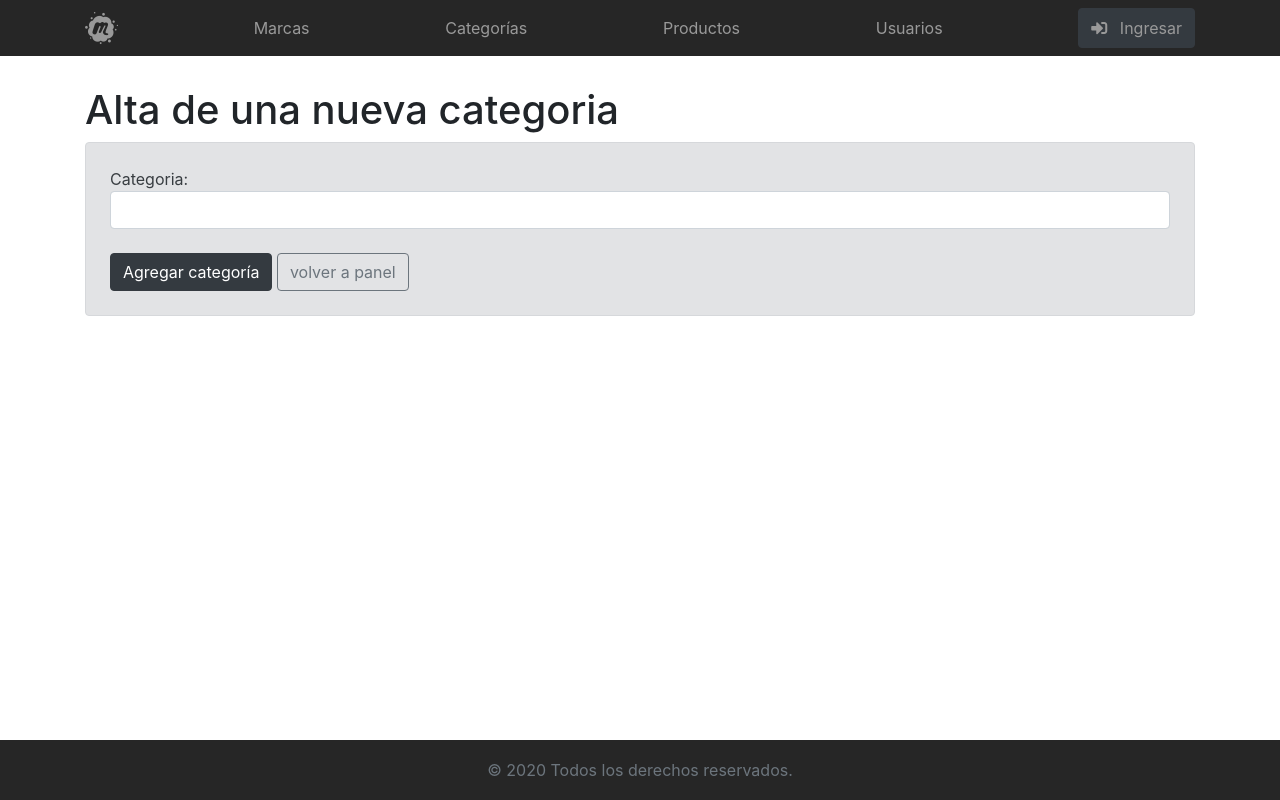
After one commit to exegeses/cursoPHPTarde, a PHP site: page /formAgregarCategoria.php in a window 1280 px wide. The commit adds this page. Run offline with PHP 8.4, Linux system fonts and the light colour scheme; some libraries are stand-ins or nearby versions.

Commit message:
tarea!!!!

```diff
--- a/sistema/adminCategorias.php
+++ b/sistema/adminCategorias.php
@@ -20,7 +20,7 @@
                     <th>id</th>
                     <th>Categoría</th>
                     <th colspan="2">
-                        <a href="" class="btn btn-dark">
+                        <a href="formAgregarCategoria.php" class="btn btn-dark">
                             Agregar
                         </a>
                     </th>
--- a/sistema/adminProductos.php
+++ b/sistema/adminProductos.php
@@ -37,8 +37,8 @@
                 <tr>
                     <td><?= $producto['prdNombre'] ?></td>
                     <td><?= $producto['prdPrecio'] ?></td>
-                    <td><?= $producto['idMarca'] ?></td>
-                    <td><?= $producto['idCategoria'] ?></td>
+                    <td><?= $producto['mkNombre'] ?></td>
+                    <td><?= $producto['catNombre'] ?></td>
                     <td><?= $producto['prdPresentacion'] ?></td>
                     <td><img src="productos/<?= $producto['prdImagen'] ?>" class="img-thumbnail"></td>
                     <td>
--- /dev/null
+++ b/sistema/formAgregarCategoria.php
@@ -0,0 +1,27 @@
+<?php
+    #require 'config/config.php';
+	include 'includes/header.html';
+	include 'includes/nav.php';
+?>
+
+    <main class="container">
+        <h1>Alta de una nueva categoria</h1>
+
+        <div class="alert alert-secondary p-4">
+            <form action="agregarCategoria.php" method="post">
+                Categoria:
+                <br>
+                <input type="text" name="catNombre" class="form-control">
+                <br>
+                <button class="btn btn-dark">
+                    Agregar categoría
+                </button>
+                <a href="adminCategorias.php" class="btn btn-outline-secondary">
+                    volver a panel
+                </a>
+            </form>
+        </div>
+
+    </main>
+
+<?php  include 'includes/footer.php';  ?>
```
Also changed, not shown: sistema/README.md.
